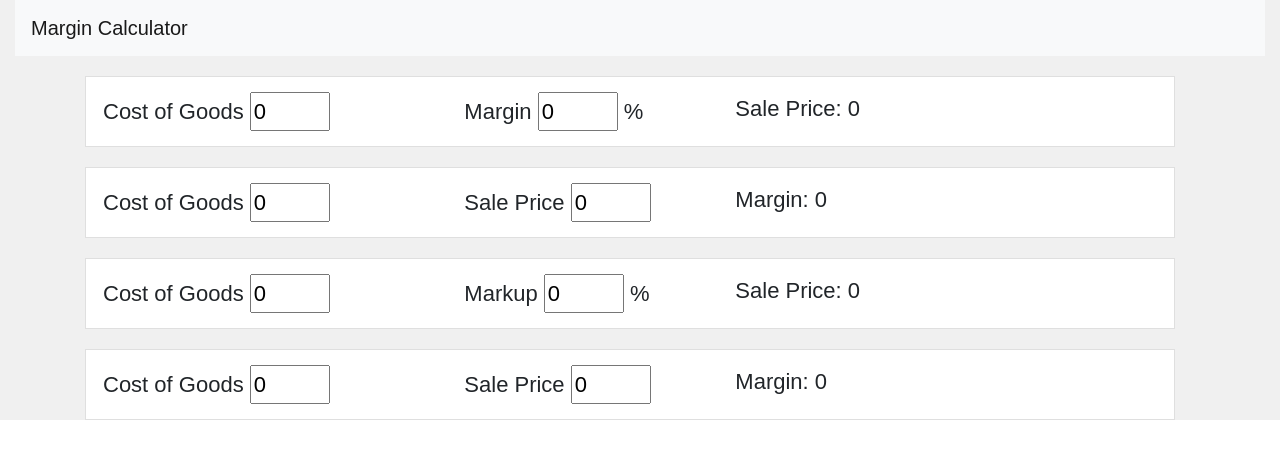
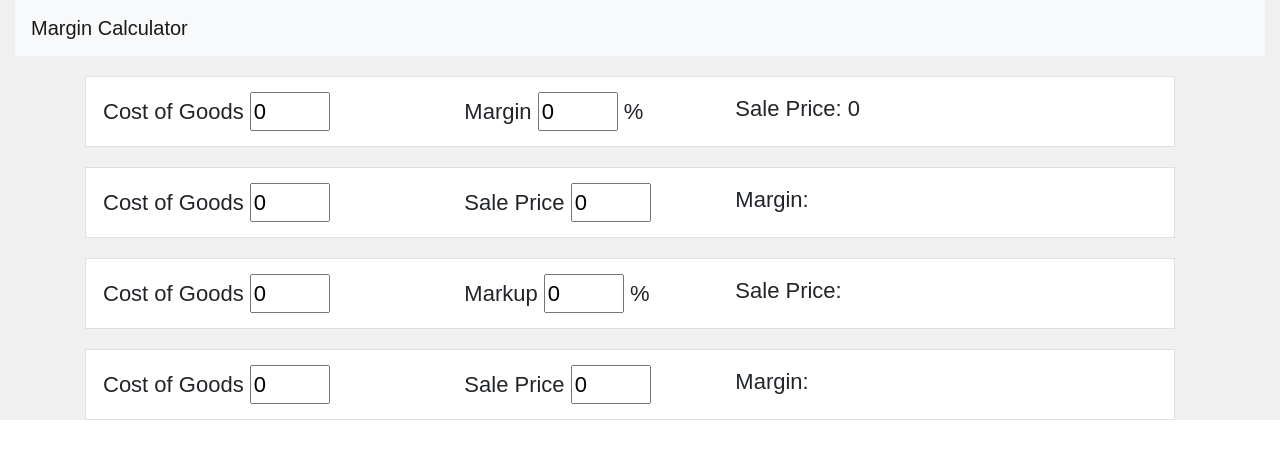
Before and after one commit to alex-lip/CompoundInterestCalculator, a Vue app in the folder CapstoneTemplate/vue/: page / in a window 1280 px wide. Shown: the top 458 px of the page. Built offline with nearby package versions, Linux system fonts and the light colour scheme.

Commit message:
Formula result identifiers

```diff
--- a/CapstoneTemplate/vue/src/views/Home.vue
+++ b/CapstoneTemplate/vue/src/views/Home.vue
@@ -18,7 +18,7 @@
       <div class="col-sm-3">
         Sale Price <input type="number" class="inputBox" v-model="margin" />
       </div>
-      <div class="col-sm-4">Margin: {{ cogsMargin }}</div>
+      <div class="col-sm-4">Margin: {{ cogsSalePriceMargin }}</div>
     </div>
 
 
@@ -29,7 +29,7 @@
       <div class="col-sm-3">
         Markup <input type="number" class="inputBox" v-model="margin" /> %
       </div>
-      <div class="col-sm-4 box3">Sale Price: {{ cogsMargin }}</div>
+      <div class="col-sm-4 box3">Sale Price: {{ cogsMarkup }}</div>
     </div>
 
 
@@ -40,7 +40,7 @@
       <div class="col-sm-3">
         Sale Price <input type="number" class="inputBox" v-model="margin" />
       </div>
-      <div class="col-sm-4">Margin: {{ cogsMargin }}</div>
+      <div class="col-sm-4">Margin: {{ cogsSalePriceMarkup }}</div>
     </div>
   </div>
 </template>
```
